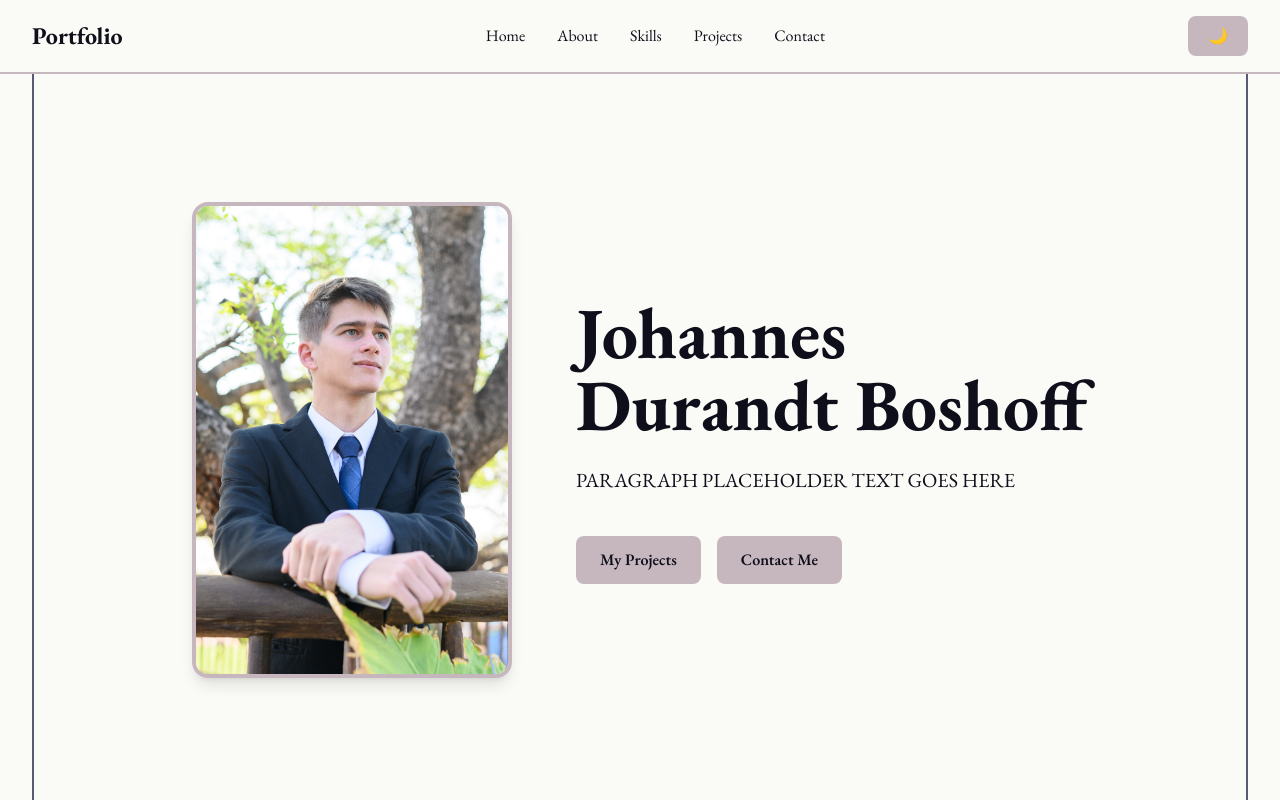
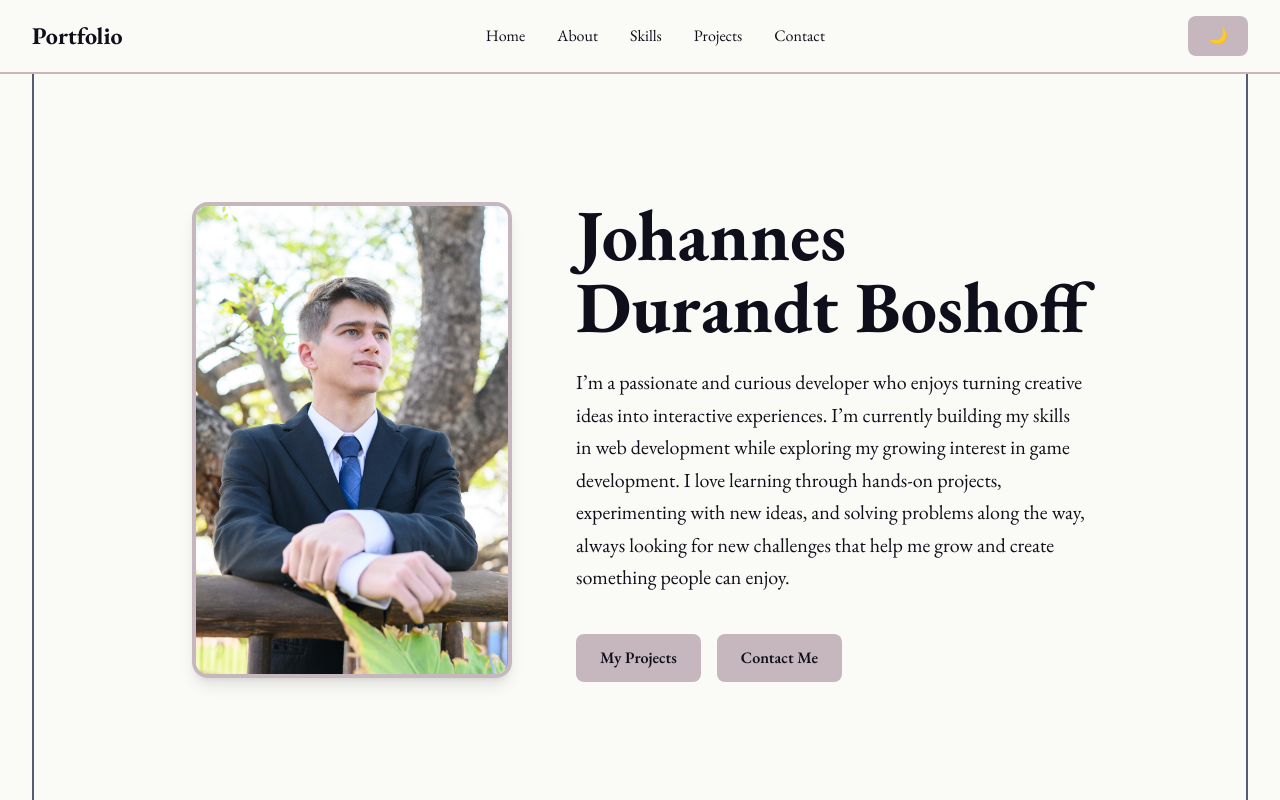
Before and after one commit to Durandt-Boshoff/Durandt-Portfolio, a React (Vite) app: page / in a window 1280 px wide. Shown: the top 800 px of the page. Built offline with nearby package versions, Linux system fonts and the light colour scheme.

Commit message:
feat: update content in Contact, Home, and Projects components for improved clarity and engagement

```diff
--- a/src/components/contact.jsx
+++ b/src/components/contact.jsx
@@ -9,7 +9,10 @@ function Contact() {
             </h2>
 
             <p className="text-lg md:text-xl text-center mt-4 max-w-3xl mx-auto">
-                Paragraph PLACEHOLDER
+                Have a question, an idea, or just want to say hello?
+
+                I’d love to hear from you. Whether you’re interested in working together, want to talk about one of my projects, or simply want to connect, feel free to send me a message.
+
             </p>
 
             <div className="grid grid-cols-1 md:grid-cols-2 gap-12 max-w-6xl mx-auto mt-16">
--- a/src/components/home.jsx
+++ b/src/components/home.jsx
@@ -20,7 +20,8 @@ function Home() {
                 </h1>
 
                 <p className="mt-6 text-lg md:text-xl leading-relaxed">
-                    PARAGRAPH PLACEHOLDER TEXT GOES HERE
+                    I’m a passionate and curious developer who enjoys turning creative ideas into interactive experiences. I’m currently building my skills in web development while exploring my growing interest in game development. I love learning through hands-on projects, experimenting with new ideas, and solving problems along the way, always looking for new challenges that help me grow and create something people can enjoy.
+
                 </p>
 
                 <div className="flex flex-col sm:flex-row gap-4 mt-10">
--- a/src/components/projects.jsx
+++ b/src/components/projects.jsx
@@ -20,9 +20,7 @@ function Projects() {
                         </h3>
 
                         <p className="mt-4 text-lg leading-relaxed">
-                            A responsive digital clock built with HTML, CSS, and JavaScript.
-                            The project displays the current time, date, and day while
-                            adapting its visuals depending on the time of day.
+                            A responsive digital clock built with HTML, CSS, and JavaScript. The project displays the current time, date, and day while adapting its visuals depending on the time of day. The project follows a natural theme showing a lushful forest during the day and after 6 pm it transition into a quiet forest night.
                         </p>
 
                         <div className="mt-6">
@@ -31,8 +29,10 @@ function Projects() {
                             </h4>
 
                             <ul className="mt-3 list-disc list-inside space-y-1">
-                                <li>12-hour and 24-hour time formats</li>
-                                <li>Current date and day display</li>
+                                <li>12-hour time format</li>
+                                <li>24-hour time format</li>
+                                <li>Current date display</li>
+                                <li>Current day display</li>
                                 <li>Day, night, and automatic visual modes</li>
                                 <li>Responsive design</li>
                             </ul>
```
Also changed, not shown: 1 other file (tests, documents, lock files or other folders).
